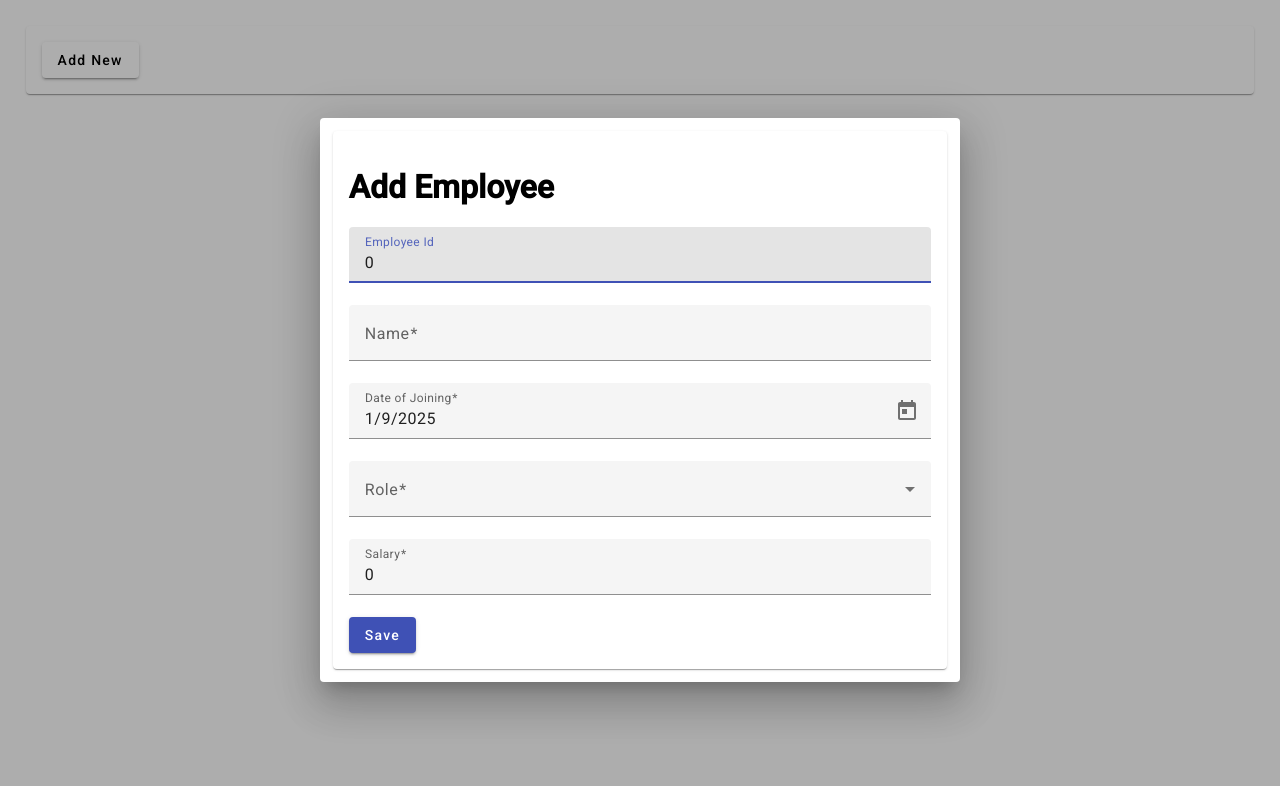
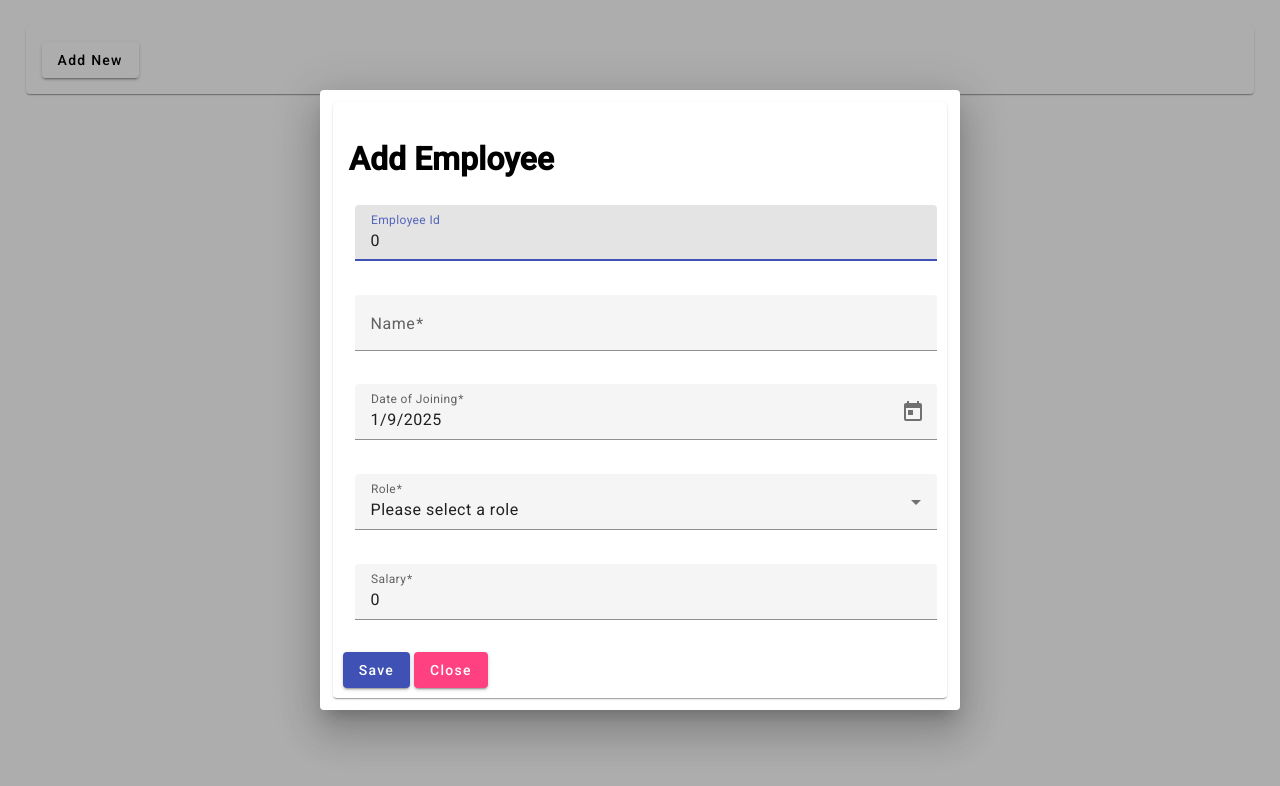
Before and after one commit to Sridharvn/Angular-CRUD-APP-With-NGRX, an Angular app: page /employee in a window 1280 px wide. Both pictures are taken after a click on the button "Add New". Shown: the top 786 px of the page. Built offline with nearby package versions, Linux system fonts and the light colour scheme.

Commit message:
Style changes to form

```diff
--- a/src/app/components/add-employee/add-employee.component.html
+++ b/src/app/components/add-employee/add-employee.component.html
@@ -1,9 +1,9 @@
+<form [formGroup]="empForm" (ngSubmit)="saveEmployee()">
   <mat-card>
     <mat-card-header>
       <h1>{{title}}</h1>
     </mat-card-header>
     <mat-card-content>
-    <form [formGroup]="empForm" (ngSubmit)="saveEmployee()">
       <mat-form-field>
         <mat-label>Employee Id </mat-label>
         <input matInput formControlName="id"></mat-form-field>
@@ -20,6 +20,7 @@
       <mat-form-field>
         <mat-label>Role</mat-label>
         <mat-select formControlName="role">
+          <mat-option value="" selected hidden>Please select a role </mat-option>
           <mat-option value="Developer">Developer</mat-option>
           <mat-option value="Manager">Manager</mat-option>
           <mat-option value="Tester">Tester</mat-option>
@@ -30,8 +31,12 @@
         <mat-label>Salary</mat-label>
         <input matInput formControlName="salary" type="number">
       </mat-form-field>
+
+    </mat-card-content>
+    <mat-card-actions>
+
       <button mat-raised-button color="primary" type="submit">Save</button>
-
+      <a mat-raised-button color="accent">Close</a>
+    </mat-card-actions>
+  </mat-card>
 </form>
-  </mat-card-content>
-</mat-card>
--- a/src/app/components/add-employee/add-employee.component.scss
+++ b/src/app/components/add-employee/add-employee.component.scss
@@ -3,4 +3,8 @@
 }
 .mat-mdc-form-field {
   width: 100%;
+  margin: 1%;
 }
+.mdc-button {
+  margin: 2px;
+}
```
Lines whose indentation alone changed are shown as unchanged.
